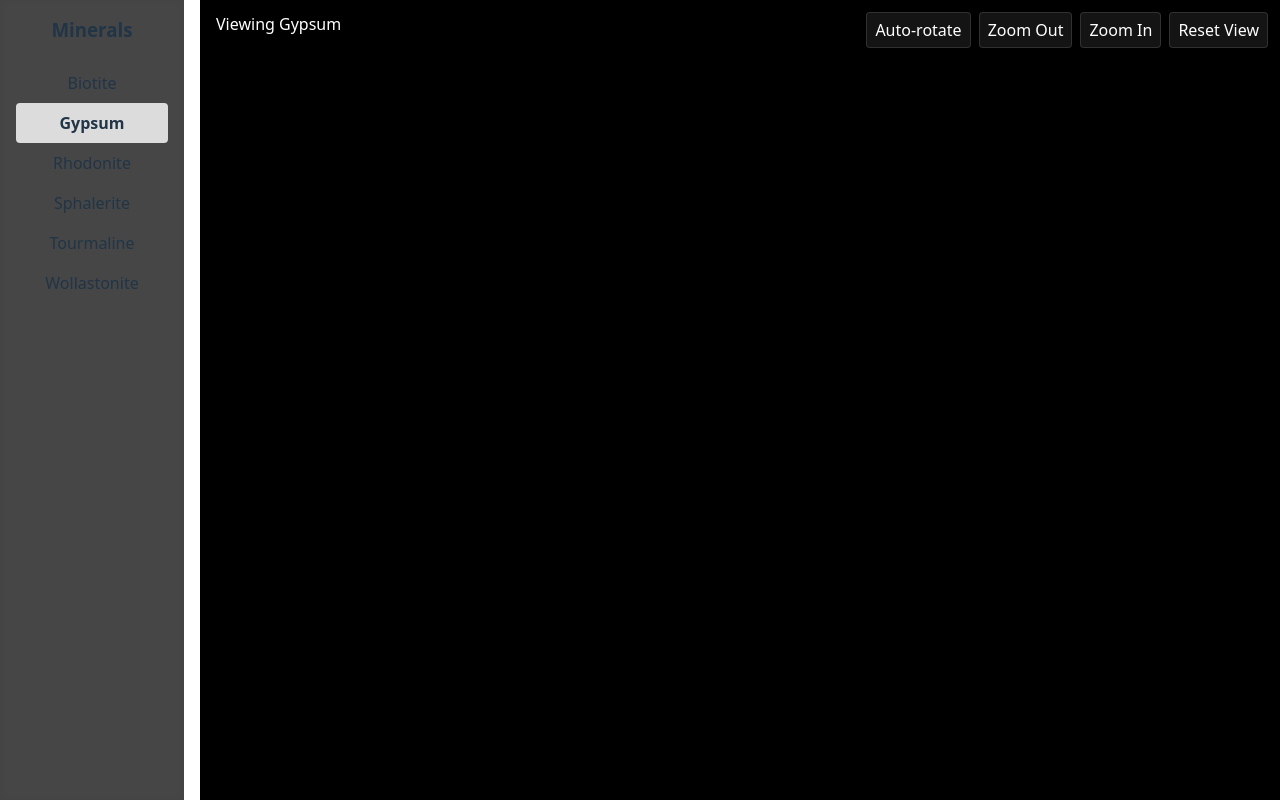
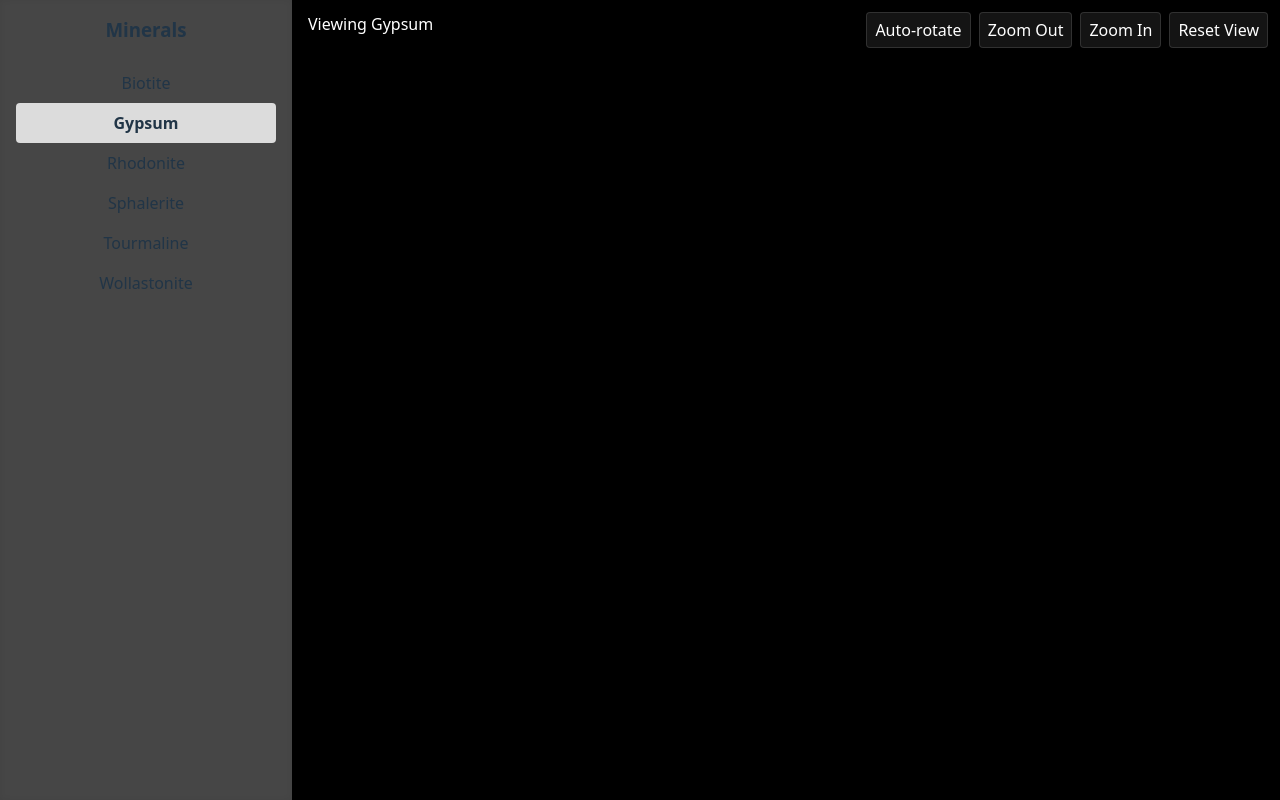
Before and after one commit to Dmartinez-van/mineralviewer, a React (Vite) app: page / in a window 1280 px wide. Built offline with nearby package versions, Linux system fonts and the light colour scheme; no server answers.

Commit message:
full screen works

```diff
--- a/src/App.css
+++ b/src/App.css
@@ -1,6 +1,8 @@
 #root {
-  max-width: 1280px;
-  margin: 0 auto;
+  /* make app full-viewport width so viewer can fill remaining space beside the sidebar */
+  max-width: none;
+  width: 100vw;
+  margin: 0;
   padding: 0;
   text-align: center;
 }
@@ -44,6 +46,7 @@
 /* Layout for the Three.js viewer + sidebar */
 .app-container {
   height: 100vh;
+  width: 100vw;
   display: flex;
   flex-direction: column;
 }
@@ -55,7 +58,6 @@
 .content {
   flex: 1 1 auto;
   display: flex;
-  gap: 1rem;
   align-items: stretch;
 }
 
@@ -64,7 +66,6 @@
   background: rgb(70, 70, 70);
   padding: 1rem;
   box-shadow: 0 0 6px rgba(0, 0, 0, 0.06) inset;
-  overflow: auto;
 }
 
 .sidebar h3 {
--- a/src/Threejs.tsx
+++ b/src/Threejs.tsx
@@ -126,9 +126,8 @@ function MyThree({ mineralName }: MyThreeProps) {
     // Try to size to the container; if it's not laid out yet or has 0 size,
     // fall back to a window-based size so the canvas remains visible.
     const rect = container?.getBoundingClientRect();
-    const width = rect && rect.width > 0 ? rect.width : window.innerWidth - 200;
-    const height =
-      rect && rect.height > 0 ? rect.height : window.innerHeight - 200;
+    const width = rect && rect.width > 0 ? rect.width : window.innerWidth;
+    const height = rect && rect.height > 0 ? rect.height : window.innerHeight;
     renderer.setSize(width, height);
 
     if (container) {
```
